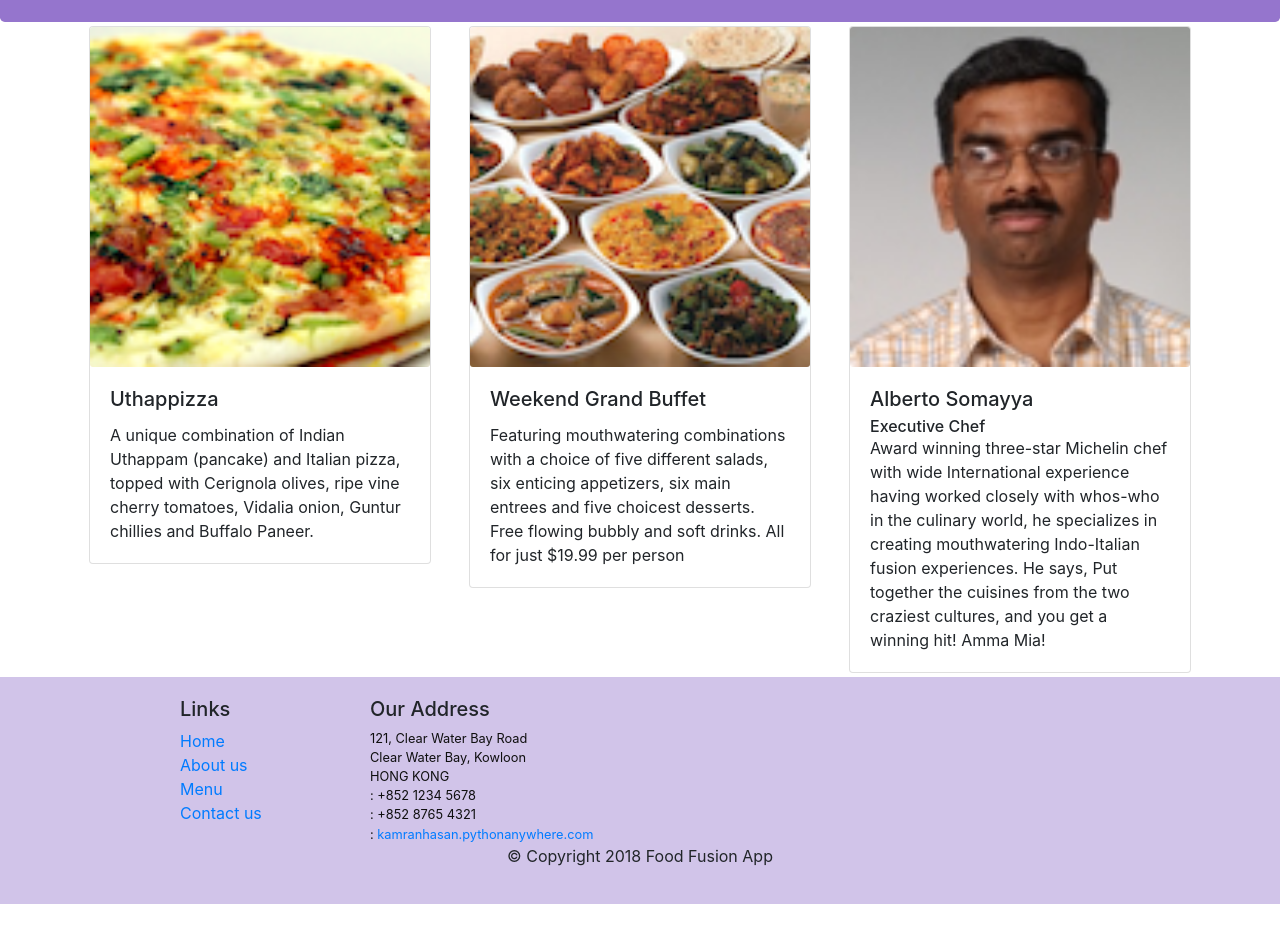
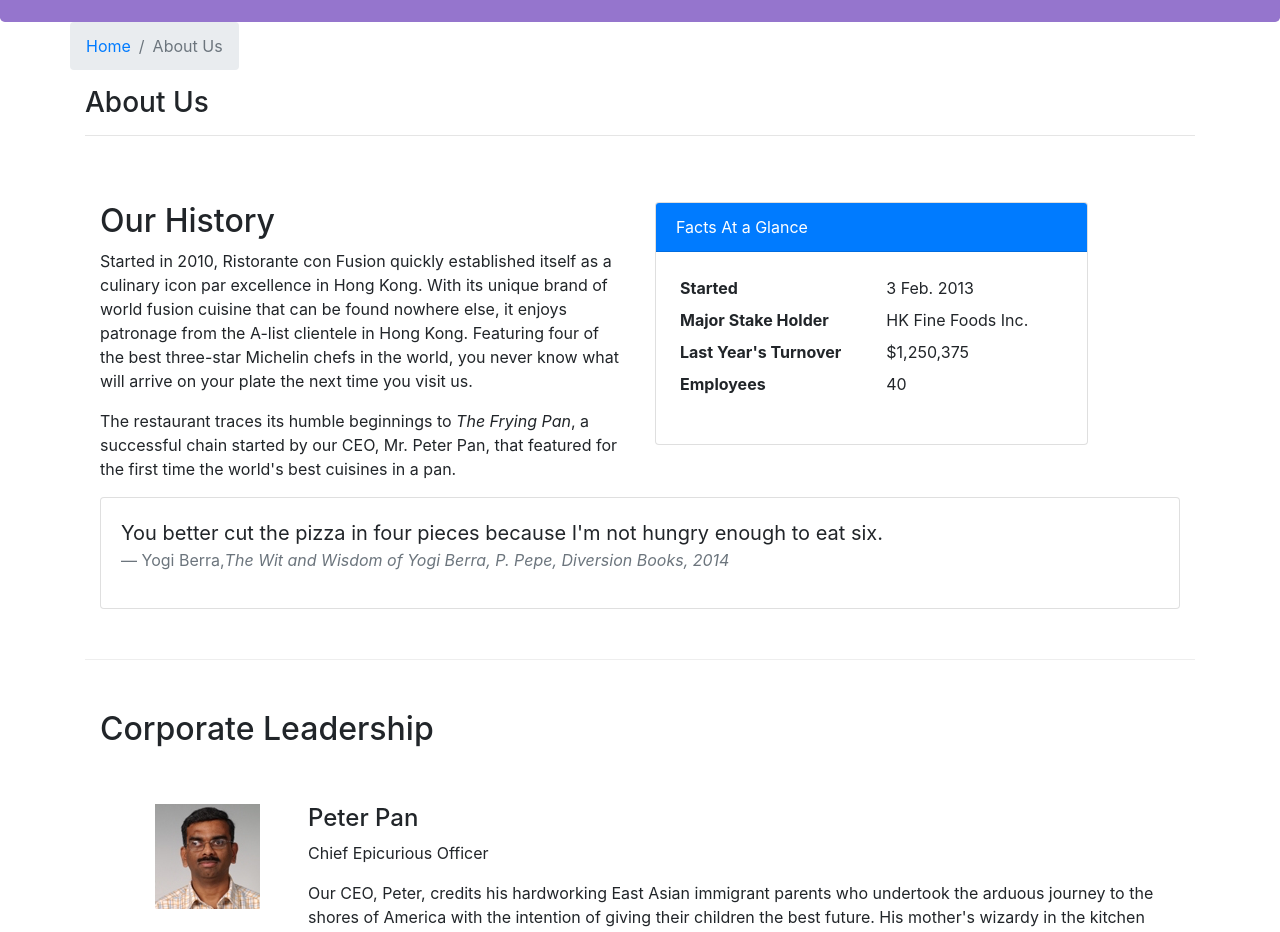
Before and after one commit to kamranhasan/React-Menu-App, a React (Create React App) app: page /aboutus in a window 1280 px wide. Before the commit this address led to /home. Shown: the part 320-1252 px from the top of the page. Before the commit the page ends 1224 px from the top, so only its background shows below. Built offline with nearby package versions, Linux system fonts and the light colour scheme; the HTML template or start-up script is replaced by a standard one.

Commit message:
Assignment 2 (about us added)

```diff
--- /dev/null
+++ b/src/Components/AboutComponent.js
@@ -0,0 +1,103 @@
+import React from 'react';
+import { Breadcrumb, BreadcrumbItem, Card, CardBody, CardHeader, Media } from 'reactstrap';
+import { Link } from 'react-router-dom';
+
+function RenderLeader(props){
+    if (props.leader!=null){
+    return (
+      <div key={props.leader.id} className="col-12 mt-5">
+        <Media tag="li">
+          <Media left middle>
+              <Media object src={props.leader.image} alt={props.leader.name} />
+          </Media>
+          <Media body className="ml-5">
+            <Media heading>{props.leader.name}</Media>
+            <p>{props.leader.designation}</p>
+            <p>{props.leader.description}</p>
+          </Media>
+        </Media>
+      </div>
+        );
+    }
+    else{
+        return(
+            <div></div>
+        );
+    }
+}
+
+
+
+function About(props) {
+
+    const leaders = props.leaders != null ? props.leaders.map((leader) => {
+        return (
+            <RenderLeader leader={leader} />
+        );
+    }): <div></div>
+
+    return(
+        <div className="container">
+            <div className="row">
+                <Breadcrumb>
+                    <BreadcrumbItem><Link to="/home">Home</Link></BreadcrumbItem>
+                    <BreadcrumbItem active>About Us</BreadcrumbItem>
+                </Breadcrumb>
+                <div className="col-12">
+                    <h3>About Us</h3>
+                    <hr />
+                </div>
+            </div>
+            <div className="row row-content">
+                <div className="col-12 col-md-6">
+                    <h2>Our History</h2>
+                    <p>Started in 2010, Ristorante con Fusion quickly established itself as a culinary icon par excellence in Hong Kong. With its unique brand of world fusion cuisine that can be found nowhere else, it enjoys patronage from the A-list clientele in Hong Kong.  Featuring four of the best three-star Michelin chefs in the world, you never know what will arrive on your plate the next time you visit us.</p>
+                    <p>The restaurant traces its humble beginnings to <em>The Frying Pan</em>, a successful chain started by our CEO, Mr. Peter Pan, that featured for the first time the world's best cuisines in a pan.</p>
+                </div>
+                <div className="col-12 col-md-5">
+                    <Card>
+                        <CardHeader className="bg-primary text-white">Facts At a Glance</CardHeader>
+                        <CardBody>
+                            <dl className="row p-1">
+                                <dt className="col-6">Started</dt>
+                                <dd className="col-6">3 Feb. 2013</dd>
+                                <dt className="col-6">Major Stake Holder</dt>
+                                <dd className="col-6">HK Fine Foods Inc.</dd>
+                                <dt className="col-6">Last Year's Turnover</dt>
+                                <dd className="col-6">$1,250,375</dd>
+                                <dt className="col-6">Employees</dt>
+                                <dd className="col-6">40</dd>
+                            </dl>
+                        </CardBody>
+                    </Card>
+                </div>
+                <div className="col-12">
+                    <Card>
+                        <CardBody className="bg-faded">
+                            <blockquote className="blockquote">
+                                <p className="mb-0">You better cut the pizza in four pieces because
+                                    I'm not hungry enough to eat six.</p>
+                                <footer className="blockquote-footer">Yogi Berra,
+                                <cite title="Source Title">The Wit and Wisdom of Yogi Berra,
+                                    P. Pepe, Diversion Books, 2014</cite>
+                                </footer>
+                            </blockquote>
+                        </CardBody>
+                    </Card>
+                </div>
+            </div>
+            <div className="row row-content">
+                <div className="col-12">
+                    <h2>Corporate Leadership</h2>
+                </div>
+                <div className="col-12">
+                    <Media list>
+                        {leaders}
+                    </Media>
+                </div>
+            </div>
+        </div>
+    );
+}
+
+export default About;
--- a/src/Components/MainComponent.js
+++ b/src/Components/MainComponent.js
@@ -7,6 +7,7 @@
 import { LEADERS } from '../shared/leaders';
 import Header from "./HeaderComponent";
 import Contact from './ContactComponent';
+import About from './AboutComponent';
 import Footer from "./FooterComponent";
 import Home from './HomeComponent';
 import { Switch,Route,Redirect } from 'react-router-dom';
@@ -42,12 +43,6 @@
               comments={this.state.comments.filter((comment) => comment.dishId === parseInt(match.params.dishId,10))} />
         );
       };
-      // const DishWithId= ({match}) => {
-      //   return (
-      //     <DishDetail selectedDish={this.state.dishes.filter((dish)=> dish.id === parseInt(match.params.dishId,10) )}
-      //     comments={this.state.comments.filter((comment)=> comment.dishId===parseInt(match.params.dishId,10))} />
-      //   );
-      // }
 
   return (
     <div>
@@ -56,6 +51,7 @@
           <Route path='/home' component={HomePage} />
           <Route exact path='/menu' component={() => <Menu dishes={this.state.dishes} onClick={ (dishId) => this.onDishSelect(dishId) } />} />
           <Route path='/menu/:dishId' component={DishWithId} />
+          <Route path='/aboutus' component={() => <About leaders={this.state.leaders} />} />
           <Route exact path='/contactus' component={Contact} />
           <Redirect to='/home' />
       </Switch>
```
